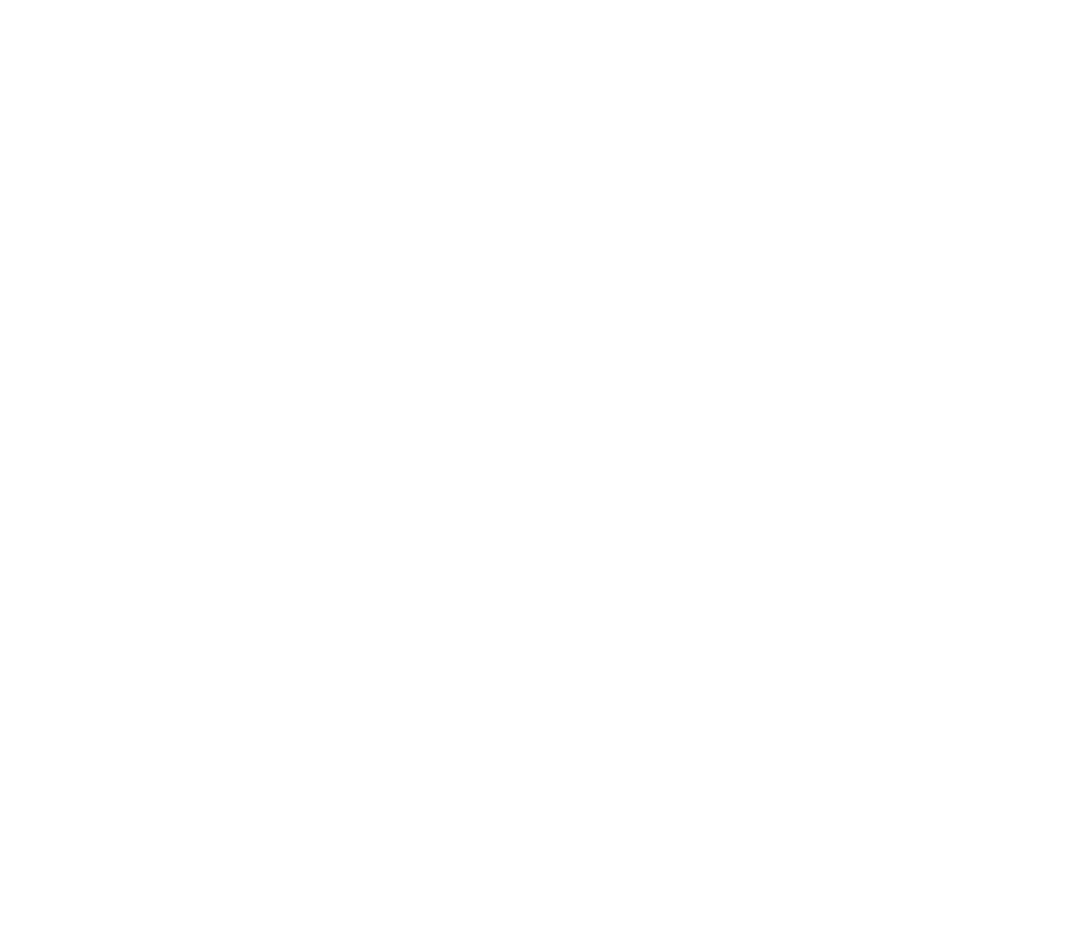
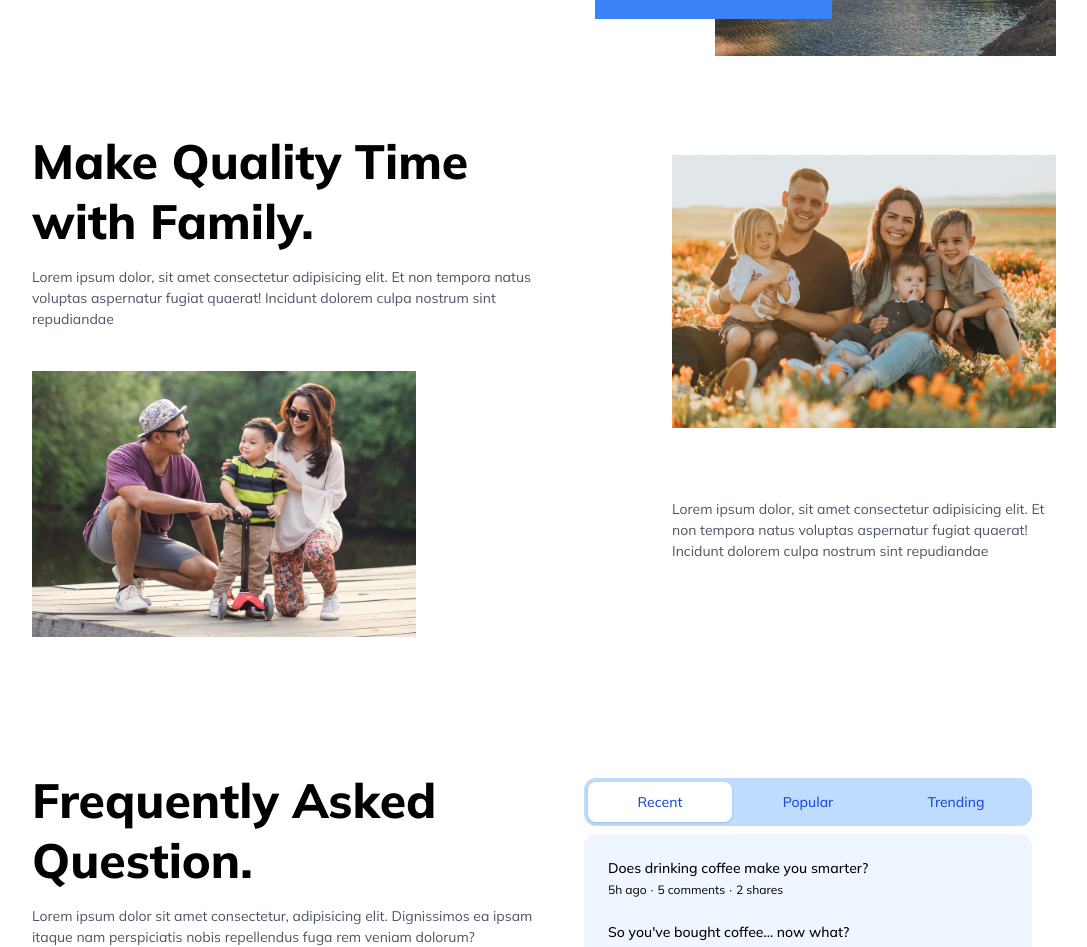
Before and after one commit to ferdianarid/Travelia-client, a React (Create React App) app: page / in a window 1280 px wide. Shown: the part 1500-2447 px from the top of the page, without its empty margins (96-1183 px from the left). Before the commit the page ends 1481 px from the top, so only its background shows below. Built offline with nearby package versions, Linux system fonts and the light colour scheme.

Commit message:
update pages

```diff
--- a/src/pages/Category.jsx
+++ b/src/pages/Category.jsx
@@ -7,6 +7,7 @@
 import Heading from '../components/partials/Heading'
 import Subheading from '../components/partials/Subheading'
 
+// Category
 const Category = () => {
        return (
               <React.Fragment>
--- a/src/pages/Contact.jsx
+++ b/src/pages/Contact.jsx
@@ -1,12 +1,19 @@
 import React from 'react'
+
+// layout index
 import LayoutsIndex from "../layouts"
 
+// import Heading and Subheading
+import Heading from "../components/partials/Heading"
+import Subheading from "../components/partials/Subheading"
+
+// contact pages
 const Contact = () => {
        return (
               <React.Fragment>
                      <LayoutsIndex>
-                            <h1>Contact</h1>
-                            <p>Lorem ipsum dolor sit amet consectetur adipisicing elit. Modi magni minima quisquam est consectetur repellat ea officia illo cupiditate aperiam dolorem, laboriosam neque, tempore debitis illum placeat! Id, quae minima.</p>
+                            <Heading>Contact</Heading>
+                            <Subheading>Lorem ipsum dolor sit amet consectetur adipisicing elit. Labore cum dolores impedit ex quos consequuntur quam nemo, nesciunt, asperiores ea provident enim! Vel provident soluta, tenetur aperiam corporis voluptatibus eos!</Subheading>
                      </LayoutsIndex>
               </React.Fragment>
        )
--- a/src/pages/Homepage.jsx
+++ b/src/pages/Homepage.jsx
@@ -13,6 +13,8 @@
 // import Images
 import travelOne from "../images/travel1.jpg"
 import travelTwo from "../images/travel2.jpg"
+import familyOne from "../images/family.jpg"
+import familyTwo from "../images/family2.jpg"
 
 // import heading and subheading
 import Heading from '../components/partials/Heading'
@@ -21,14 +23,13 @@
 // import button primary \ secondary
 import PrimaryButton from '../components/partials/PrimaryButton'
 import SecondaryButton from '../components/partials/SecondaryButton'
+import RecentTabs from '../components/RecentTabs'
 
 // homepage
 const Homepage = () => {
        return (
               <React.Fragment>
                      <LayoutsIndex>
-                            {/* Homepage */}
-                            <div className="px-4 md:px-32">
                             {/* header section */}
                             <div className="header flex md:flex-row flex-col justify-between relative">
                                    <div className="heading py-2 pr-1 bg-white blur-md max-w-md mt-4 md:mt-14 md:absolute md:z-10">
@@ -77,19 +78,41 @@
                                    <div className="w-full  md:w-1/3 relative">
                                           <img src={travelOne} alt="travel-one" />
                                    </div>
-                                          <div className="w-96 top-10 mx-auto bg-white p-4 pl-10 pb-10 absolute z-10 left-64">
+                                   <div className="md:w-96 w-80 md: top-10 mx-auto bg-white p-4 pl-10 pb-10 absolute z-10 left-4 md:left-64 mt-80 md:mt-0 bg-opacity-90 md:bg-opacity-100">
                                           <Heading>Explore without limit.</Heading>
                                           <Subheading>Lets explore your favourite destination. Capture and post in your social media</Subheading>
                                    </div>
                                    <div className="box bg-blue-500 w-58 p-4 h-auto absolute z-10 left-6 md:-left-20 top-6">
                                    <h1 className="font-bold text-white flex items-center justify-center">Mount Everest, Nepal</h1>
                                    </div>
-                                          <div className="box w-auto p-4 bg-blue-500 h-auto absolute z-10 right-48 -bottom-6">
+                                   <div className="box w-3/4 md:w-auto p-4 bg-blue-500 h-auto absolute z-10 md:right-56 right-12 bottom-6 md:-bottom-12">
                                           <h1 className="font-bold text-white flex items-center justify-center">Red Wood, California, USA</h1>
                                    </div>
-                                          <div className="w-1/3 absolute right-0">
+                                   <div className="w-full md:w-1/3 md:absolute right-0 block mt-12 md:mt-0">
                                           <img src={travelTwo} alt="travel-two" />
                                    </div>
+                            </div>
+                            {/* Section */}
+                            <div className="mb-24 md:mt-36 flex flex-col md:flex-row justify-between relative">
+                                   <div className="w-full md:w-1/2">
+                                          <Heading>Make Quality Time with Family.</Heading>
+                                          <Subheading>Lorem ipsum dolor, sit amet consectetur adipisicing elit. Et non tempora natus voluptas aspernatur fugiat quaerat! Incidunt dolorem culpa nostrum sint repudiandae</Subheading>
+                                   </div>
+                                   <div className="w-full md:w-1/2 mt-10">
+                                          <img className="w-full md:w-96 block md:absolute right-0" src={familyOne} alt="family" />
+                                   </div>
+                                   <img className="w-full md:w-96 h-auto block md:absolute left-0 mt-4 md:mt-64" src={familyTwo} alt="family-two" />
+                                   <div className="box hidden md:block w-96 h-auto absolute z-10 right-0 mt-96">
+                                   <Subheading>Lorem ipsum dolor, sit amet consectetur adipisicing elit. Et non tempora natus voluptas aspernatur fugiat quaerat! Incidunt dolorem culpa nostrum sint repudiandae</Subheading>
+                                   </div>
+                            </div>
+                            <div className="w-full flex flex-col md:flex-row mb-24 mt-24 md:mt-96">
+                                   <div className="w-full md:w-1/2 mt-0 md:mt-10">
+                                          <Heading>Frequently Asked Question.</Heading>
+                                          <Subheading>Lorem ipsum dolor sit amet consectetur, adipisicing elit. Dignissimos ea ipsam itaque nam perspiciatis nobis repellendus fuga rem veniam dolorum?</Subheading>
+                                   </div>
+                                   <div className="w-full md:w-1/2 md:pl-10">
+                                          <RecentTabs />
                                    </div>
                             </div>
                      </LayoutsIndex>
--- a/src/pages/NotFound.jsx
+++ b/src/pages/NotFound.jsx
@@ -1,4 +1,13 @@
 import React from 'react'
+
+// import Link react router
+import { Link } from "react-router-dom"
+
+// import Layout index
+import LayoutsIndex from '../layouts'
+
+// import primary button
+import PrimaryButton from '../components/partials/PrimaryButton'
 
 // import Heading
 import Heading from "../../src/components/partials/Heading"
@@ -10,8 +19,15 @@
 const NotFound = () => {
        return (
               <React.Fragment>
-                     <Heading>Pages Not Found</Heading>
-                     <Subheading>Sorry, pages not found</Subheading>
+                     <LayoutsIndex>
+                            <div className="text-center mt-28">
+                                   <Heading>Pages Not Found</Heading>
+                                   <Subheading>Sorry, pages not found. Please back to homepage</Subheading>
+                                   <Link to="/">
+                                          <PrimaryButton>Homepage</PrimaryButton>
+                                   </Link>
+                            </div>
+                     </LayoutsIndex>
               </React.Fragment>
        )
 }
```
Lines whose indentation alone changed are shown as unchanged.
